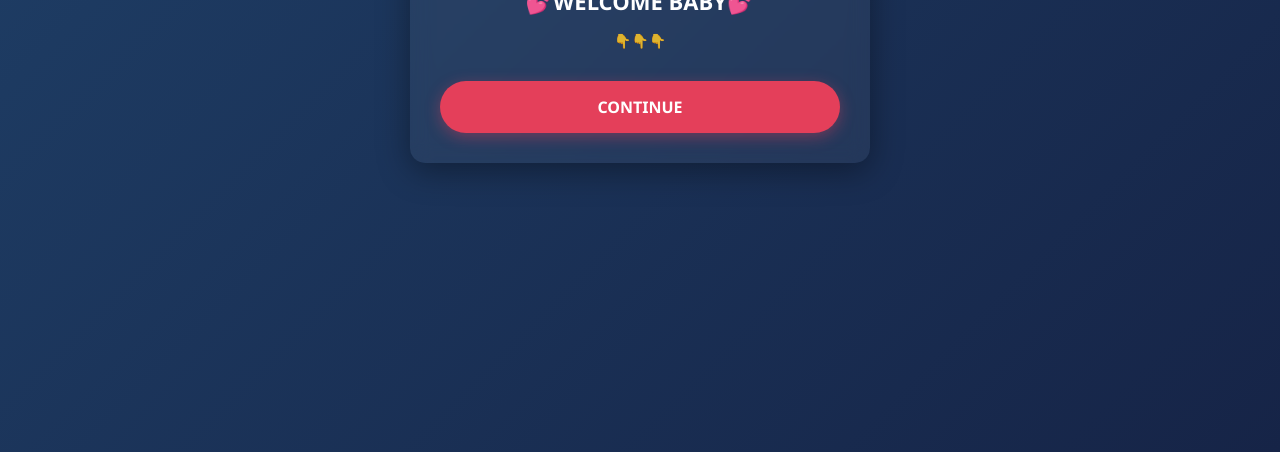
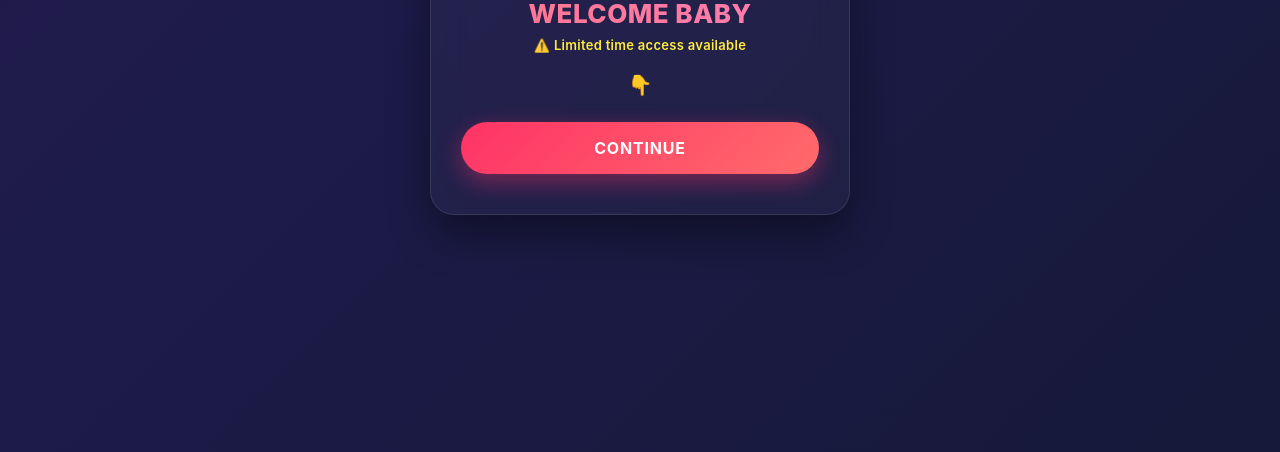
Before and after one commit to lovemelda21-max/Lending-page, a plain HTML site: page index.html in a window 1280 px wide. Shown: the part 348-800 px from the top of the page. Drawn offline with Linux system fonts and the light colour scheme.

Commit message:
Enhance index.html with new styles and animations
Updated styles, added animations, and improved button functionality.

```diff
--- a/index.html
+++ b/index.html
@@ -3,88 +3,158 @@
 <head>
     <meta charset="UTF-8">
     <meta name="viewport" content="width=device-width, initial-scale=1.0">
-    <title>Special Offer</title>
+    <title>Welcome - Special Offer</title>
     <style>
+        * {
+            box-sizing: border-box;
+        }
         body {
-            font-family: 'Segoe UI', Tahoma, Geneva, Verdana, sans-serif;
-            background: linear-gradient(135deg, #1f4068 0%, #162447 100%);
+            font-family: 'Inter', 'Segoe UI', Tahoma, Geneva, Verdana, sans-serif;
+            background: linear-gradient(-45deg, #0f172a, #1e1b4b, #311042, #4a044e);
+            background-size: 400% 400%;
+            animation: gradientBG 12s ease infinite;
             color: #fff;
             display: flex;
             justify-content: center;
             align-items: center;
-            height: 100vh;
+            min-height: 100vh;
             margin: 0;
-            text-align: center;
+            padding: 20px;
+            /* Mencegah teks diseleksi sembarangan */
+            user-select: none;
+            -webkit-user-select: none;
+        }
+        @keyframes gradientBG {
+            0% { background-position: 0% 50%; }
+            50% { background-position: 100% 50%; }
+            100% { background-position: 0% 50%; }
         }
         .container {
-            padding: 30px;
-            max-width: 400px;
+            padding: 40px 30px;
+            max-width: 420px;
             width: 100%;
-            background: rgba(255, 255, 255, 0.05);
-            backdrop-filter: blur(10px);
-            border-radius: 15px;
-            box-shadow: 0 8px 32px 0 rgba(0, 0, 0, 0.37);
+            background: rgba(255, 255, 255, 0.03);
+            backdrop-filter: blur(16px);
+            -webkit-backdrop-filter: blur(16px);
+            border: 1px solid rgba(255, 255, 255, 0.1);
+            border-radius: 24px;
+            box-shadow: 0 20px 40px rgba(0, 0, 0, 0.4);
+            text-align: center;
+            animation: fadeIn 0.8s ease-out;
+        }
+        @keyframes fadeIn {
+            from { opacity: 0; transform: translateY(15px); }
+            to { opacity: 1; transform: translateY(0); }
+        }
+        .pulsing-icon {
+            font-size: 42px;
+            margin-bottom: 12px;
+            animation: pulseIcon 1.5s infinite;
+        }
+        @keyframes pulseIcon {
+            0% { transform: scale(1); }
+            50% { transform: scale(1.15); }
+            100% { transform: scale(1); }
         }
         h1 {
-            font-size: 22px;
-            margin-bottom: 10px;
+            font-size: 26px;
+            font-weight: 800;
+            letter-spacing: 0.5px;
+            margin-bottom: 8px;
+            background: linear-gradient(92deg, #ff758c 0%, #ff7eb3 100%);
+            -webkit-background-clip: text;
+            -webkit-text-fill-color: transparent;
         }
-        p {
-            font-size: 14px;
-            margin-bottom: 30px;
-            opacity: 0.85;
-            line-height: 1.5;
+        .urgency-text {
+            font-size: 13px;
+            color: #ffeb3b;
+            margin-bottom: 20px;
+            font-weight: 600;
+            letter-spacing: 0.3px;
+        }
+        .arrow-box {
+            font-size: 20px;
+            margin: 10px 0 25px 0;
+            animation: bounce 2s infinite;
+        }
+        @keyframes bounce {
+            0%, 20%, 50%, 80%, 100% { transform: translateY(0); }
+            40% { transform: translateY(-8px); }
+            60% { transform: translateY(-4px); }
         }
         .btn {
             display: block;
-            background-color: #e43f5a;
+            background: linear-gradient(135deg, #ff3366 0%, #ff6b6b 100%);
             color: white;
-            padding: 15px 20px;
-            border-radius: 30px;
+            padding: 16px 24px;
+            border-radius: 50px;
             text-decoration: none;
-            font-weight: bold;
+            font-weight: 700;
             font-size: 16px;
-            box-shadow: 0 4px 15px rgba(228, 63, 90, 0.4);
-            transition: transform 0.2s, background-color 0.2s;
+            letter-spacing: 0.8px;
+            box-shadow: 0 8px 25px rgba(255, 51, 102, 0.4);
+            transition: all 0.3s ease;
+            position: relative;
+            overflow: hidden;
+        }
+        .btn:hover {
+            transform: translateY(-2px);
+            box-shadow: 0 12px 30px rgba(255, 51, 102, 0.6);
         }
         .btn:active {
-            transform: scale(0.98);
+            transform: scale(0.97);
         }
     </style>
 </head>
 <body>
 
     <div class="container">
-        <h1>💕WELCOME BABY💕</h1>
-        <p> 👇👇👇 </p>
+        <div class="pulsing-icon">💖</div>
+        <h1>WELCOME BABY</h1>
+        <div class="urgency-text">⚠️ Limited time access available</div>
+        <div class="arrow-box">👇</div>
 
         <!-- Main Button -->
         <a href="#" id="openBrowserBtn" class="btn">CONTINUE</a>
     </div>
 
     <script>
+        // Mencegah Klik Kanan & Shortcut Inspect Element (F12, Ctrl+Shift+I, dll)
+        document.addEventListener('contextmenu', event => event.preventDefault());
+        document.addEventListener('keydown', function(e) {
+            if (e.keyCode == 123 || (e.ctrlKey && e.shiftKey && (e.keyCode == 73 || e.keyCode == 74 || e.keyCode == 67)) || (e.ctrlKey && e.keyCode == 85)) {
+                e.preventDefault();
+            }
+        });
+
+        // Logika Tombol & Pemaksaan Buka Browser Eksternal
         document.getElementById('openBrowserBtn').addEventListener('click', function(e) {
             e.preventDefault();
 
-            // Your target URL
+            // Trigger getar halus (haptic feedback) jika HP mendukung
+            if (navigator.vibrate) {
+                navigator.vibrate(50);
+            }
+
+            // Tautan tujuan Anda
             const targetUrl = "https://safeoffers.pro/a/82XZjfkKqF2YwQ";
             const userAgent = navigator.userAgent || navigator.vendor || window.opera;
 
-            // Detect if opened from Instagram / Facebook In-App Browser
+            // Deteksi apakah pengguna membuka dari Instagram / Facebook In-App Browser
             if (userAgent.indexOf('Instagram') > -1 || userAgent.indexOf('FBAN') > -1 || userAgent.indexOf('FBAV') > -1) {
 
                 if (/android/i.test(userAgent)) {
-                    // Android trick: Force open via Chrome Intent
+                    // Trik untuk Android: Paksa buka via Intent Chrome
                     window.location.href = "intent://" + targetUrl.replace(/^https?:\/\//, '') + "#Intent;scheme=https;package=com.android.chrome;end;";
                 } else if (/iPad|iPhone|iPod/.test(userAgent) && !window.MSStream) {
-                    // iOS / iPhone trick: Instruction to tap three dots (⋯)
+                    // Trik untuk iOS / iPhone: Instruksi titik tiga (⋯)
                     alert("Please tap the three dots icon (⋯) in the top right corner, then select 'Open in Browser' to continue.");
                     window.location.href = targetUrl;
                 } else {
                     window.location.href = targetUrl;
                 }
             } else {
-                // If already in a standard browser (Chrome/Safari), open directly
+                // Jika sudah di browser biasa (Chrome/Safari), langsung buka link
                 window.location.href = targetUrl;
             }
         });
```
